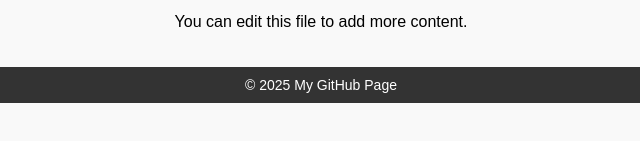
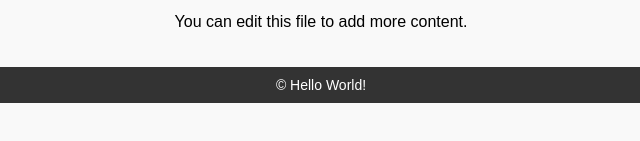
Before and after one commit to Adithya-S-S/Coursera-Test, a plain HTML site: page index.html in a window 1280 px wide. Shown: the part 177-318 px from the top of the page, 319-959 px from the left. Drawn offline with Linux system fonts and the light colour scheme.

Commit message:
Modified content.

```diff
--- a/index.html
+++ b/index.html
@@ -37,7 +37,7 @@
         <p>You can edit this file to add more content.</p>
     </main>
     <footer>
-        &copy; 2025 My GitHub Page
+        &copy; Hello World!
     </footer>
 </body>
 </html>
```
